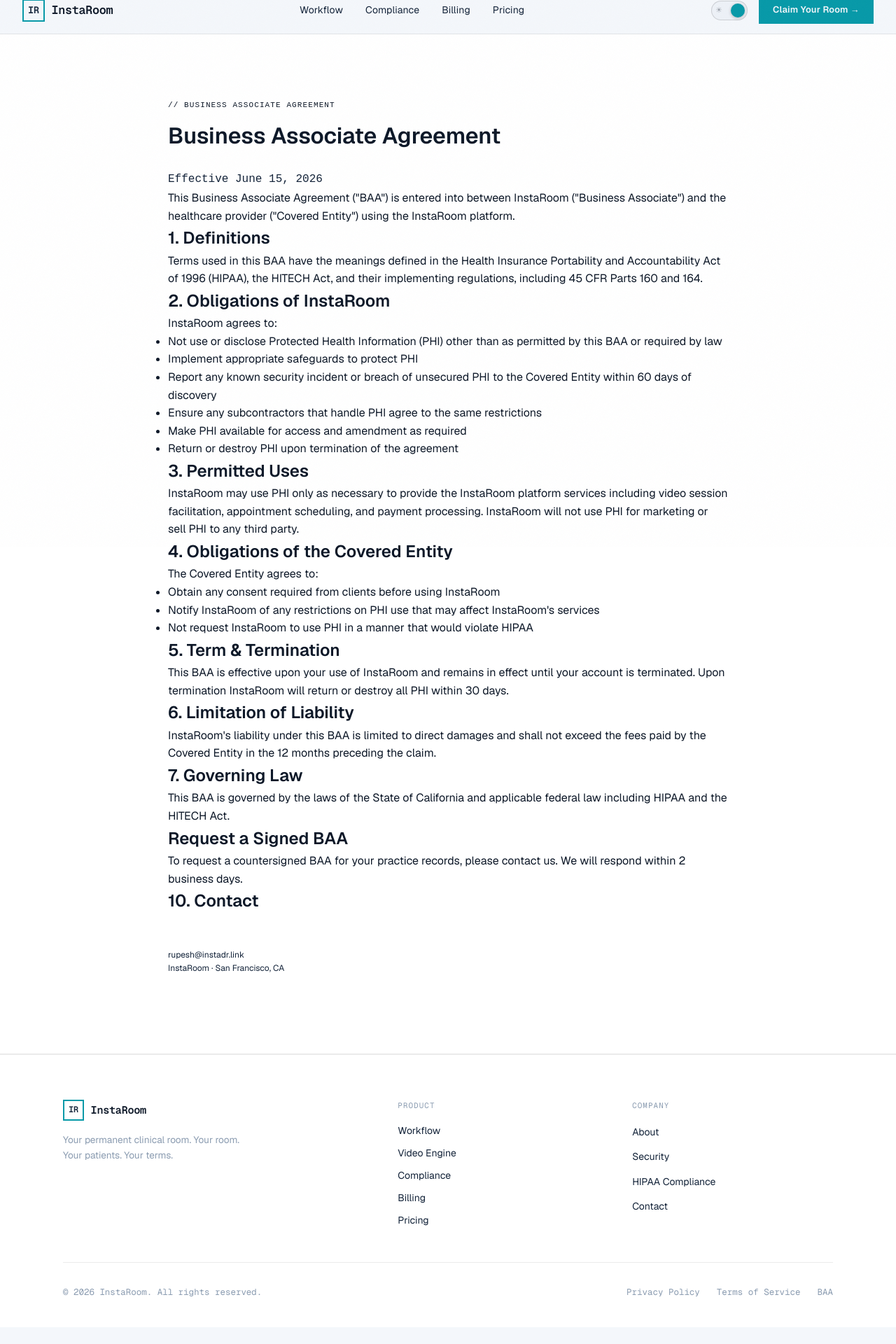
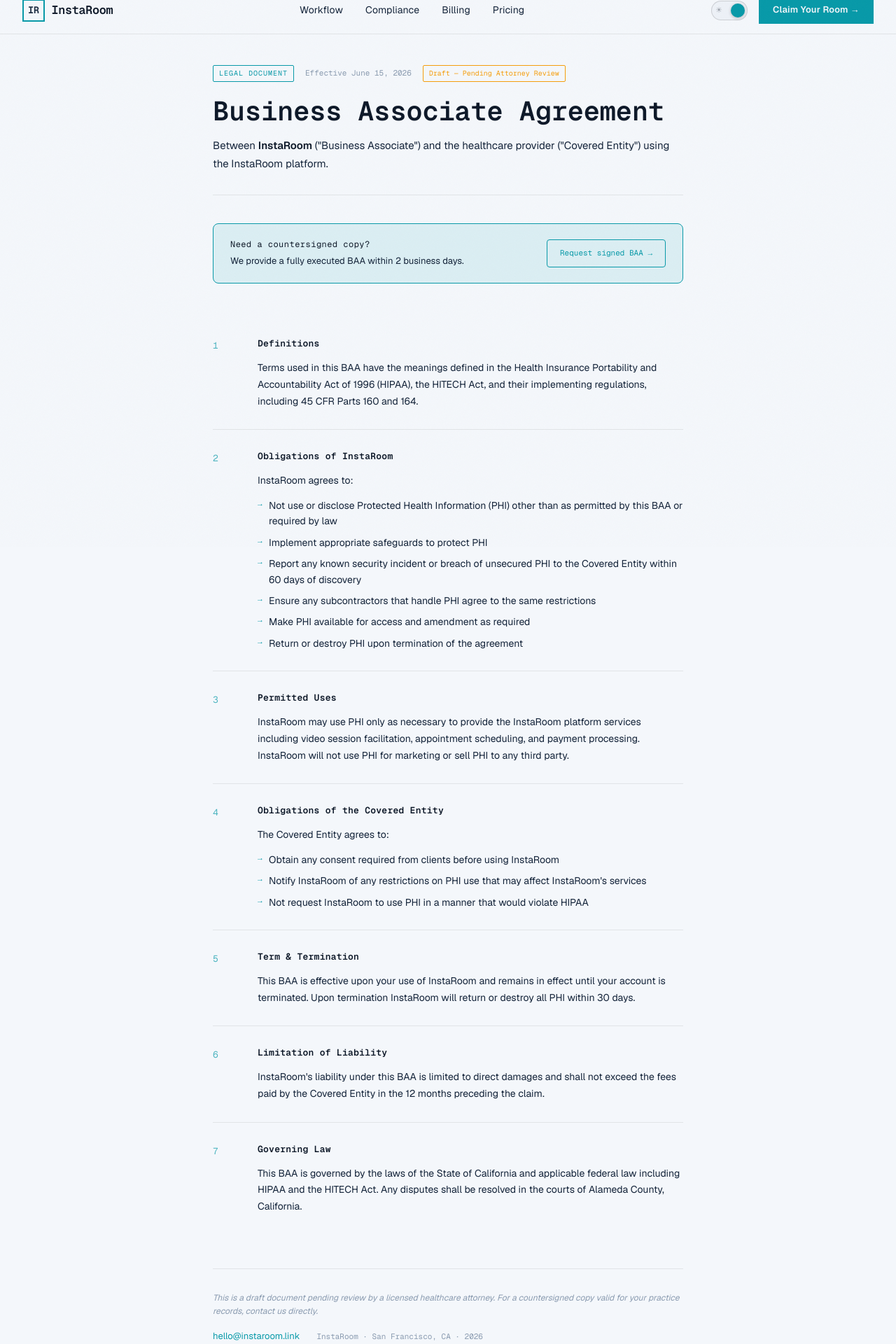
Before and after one commit to InstaDR-Lite/marketing, a Next.js app: page /baa in a window 1280 px wide. Shown: the part 19-1939 px from the top of the page at 70% size. Before the commit the page ends 1915 px from the top, so only its background shows below. Built offline with nearby package versions, Linux system fonts and the light colour scheme.

Commit message:
feat: BAA page redesign
- Legal document format with numbered sections
- Request signed BAA CTA at top
- Draft pending attorney review notice
- Arrow list bullets for obligations
- Clean typography optimized for reading
- Matches InstaRoom design tokens

```diff
--- /dev/null
+++ b/app/baa/BAA.module.scss
@@ -0,0 +1,221 @@
+.page {
+  max-width: 720px;
+  margin: 0 auto;
+  padding: 7rem 24px;
+}
+
+// Header
+.header {
+  margin-bottom: 40px;
+  padding-bottom: 32px;
+  border-bottom: 1px solid var(--color-border);
+}
+
+.docMeta {
+  display: flex;
+  align-items: center;
+  gap: 16px;
+  margin-bottom: 20px;
+  flex-wrap: wrap;
+}
+
+.docType {
+  font-family: var(--font-mono);
+  font-size: 10px;
+  text-transform: uppercase;
+  letter-spacing: 0.1em;
+  color: var(--color-teal);
+  padding: 3px 8px;
+  border: 1px solid var(--color-teal);
+  border-radius: 2px;
+}
+
+.docDate {
+  font-family: var(--font-mono);
+  font-size: 11px;
+  color: var(--color-text-muted);
+}
+
+.docStatus {
+  font-family: var(--font-mono);
+  font-size: 10px;
+  color: #f59e0b;
+  padding: 3px 8px;
+  border: 1px solid #f59e0b;
+  border-radius: 2px;
+}
+
+.headline {
+  font-family: var(--font-display);
+  font-size: clamp(1.75rem, 3vw, 2.5rem);
+  font-weight: 700;
+  color: var(--color-text-primary);
+  margin-bottom: 16px;
+  line-height: 1.1;
+}
+
+.parties {
+  font-size: 15px;
+  line-height: 1.7;
+  color: var(--color-text-secondary);
+
+  strong {
+    color: var(--color-text-primary);
+  }
+}
+
+// Request CTA
+.requestBox {
+  display: flex;
+  align-items: center;
+  justify-content: space-between;
+  gap: 24px;
+  padding: 20px 24px;
+  border: 1px solid var(--color-teal);
+  border-radius: 8px;
+  background: var(--color-teal-dim);
+  margin-bottom: 48px;
+
+  @media (max-width: 600px) {
+    flex-direction: column;
+    align-items: flex-start;
+  }
+}
+
+.requestTitle {
+  font-family: var(--font-mono);
+  font-size: 12px;
+  color: var(--color-text-primary);
+  letter-spacing: 0.04em;
+  margin-bottom: 4px;
+}
+
+.requestDesc {
+  font-size: 13px;
+  color: var(--color-text-secondary);
+}
+
+.requestBtn {
+  flex-shrink: 0;
+  padding: 10px 18px;
+  border: 1px solid var(--color-teal);
+  border-radius: 4px;
+  font-family: var(--font-mono);
+  font-size: 11px;
+  color: var(--color-teal);
+  white-space: nowrap;
+  text-decoration: none;
+  transition: background var(--transition);
+
+  &:hover {
+    background: var(--color-teal-dim);
+  }
+}
+
+// Sections
+.sections {
+  display: flex;
+  flex-direction: column;
+  gap: 0;
+}
+
+.section {
+  display: grid;
+  grid-template-columns: 40px 1fr;
+  gap: 24px;
+  padding: 28px 0;
+  border-bottom: 1px solid var(--color-border);
+
+  &:last-child {
+    border-bottom: none;
+  }
+}
+
+.sectionNum {
+  font-family: var(--font-mono);
+  font-size: 13px;
+  color: var(--color-teal);
+  padding-top: 3px;
+  opacity: 0.7;
+}
+
+.sectionBody {
+  display: flex;
+  flex-direction: column;
+  gap: 12px;
+}
+
+.sectionTitle {
+  font-family: var(--font-mono);
+  font-size: 13px;
+  color: var(--color-text-primary);
+  letter-spacing: 0.02em;
+  font-weight: 600;
+}
+
+.sectionBody p {
+  font-size: 14px;
+  line-height: 1.7;
+  color: var(--color-text-secondary);
+}
+
+.list {
+  list-style: none;
+  padding: 0;
+  margin: 0;
+  display: flex;
+  flex-direction: column;
+  gap: 8px;
+
+  li {
+    font-size: 14px;
+    line-height: 1.6;
+    color: var(--color-text-secondary);
+    padding-left: 16px;
+    position: relative;
+
+    &::before {
+      content: '→';
+      position: absolute;
+      left: 0;
+      color: var(--color-teal);
+      font-family: var(--font-mono);
+      font-size: 11px;
+    }
+  }
+}
+
+// Footer
+.docFooter {
+  margin-top: 48px;
+  padding-top: 32px;
+  border-top: 1px solid var(--color-border);
+  display: flex;
+  flex-direction: column;
+  gap: 16px;
+}
+
+.disclaimer {
+  font-size: 12px;
+  line-height: 1.6;
+  color: var(--color-text-muted);
+  font-style: italic;
+}
+
+.contact {
+  display: flex;
+  align-items: center;
+  gap: 24px;
+  font-size: 13px;
+
+  a {
+    color: var(--color-teal);
+    text-decoration: none;
+  }
+
+  span {
+    font-family: var(--font-mono);
+    font-size: 11px;
+    color: var(--color-text-muted);
+  }
+}
--- a/app/baa/page.tsx
+++ b/app/baa/page.tsx
@@ -1,93 +1,140 @@
-// app/about/page.tsx
-import Footer from "@/components/Footer";
-import Navbar from "@/components/Navbar";
-import Link from "next/link";
-import styles from "../page.module.scss";
-
-function BAA() {
-  return (
-    <main className={styles.section}>
-      <div className={styles.container}>
-        <p className={styles.label}>// business associate agreement</p>
-        <h1>Business Associate Agreement</h1>
-        <p className={styles.coming}>Effective June 15, 2026</p>
-
-        <p>This Business Associate Agreement ("BAA") is entered into between
-        InstaRoom ("Business Associate") and the healthcare provider
-        ("Covered Entity") using the InstaRoom platform.</p>
-
-        <h2>1. Definitions</h2>
-        <p>Terms used in this BAA have the meanings defined in the Health
-        Insurance Portability and Accountability Act of 1996 (HIPAA),
-        the HITECH Act, and their implementing regulations, including
-        45 CFR Parts 160 and 164.</p>
-
-        <h2>2. Obligations of InstaRoom</h2>
-        <p>InstaRoom agrees to:</p>
-        <ul>
-          <li>Not use or disclose Protected Health Information (PHI)
-          other than as permitted by this BAA or required by law</li>
-          <li>Implement appropriate safeguards to protect PHI</li>
-          <li>Report any known security incident or breach of unsecured
-          PHI to the Covered Entity within 60 days of discovery</li>
-          <li>Ensure any subcontractors that handle PHI agree to the
-          same restrictions</li>
-          <li>Make PHI available for access and amendment as required</li>
-          <li>Return or destroy PHI upon termination of the agreement</li>
-        </ul>
-
-        <h2>3. Permitted Uses</h2>
-        <p>InstaRoom may use PHI only as necessary to provide the
-        InstaRoom platform services including video session facilitation,
-        appointment scheduling, and payment processing.
-        InstaRoom will not use PHI for marketing or sell PHI to any third party.</p>
-
-        <h2>4. Obligations of the Covered Entity</h2>
-        <p>The Covered Entity agrees to:</p>
-        <ul>
-          <li>Obtain any consent required from clients before using InstaRoom</li>
-          <li>Notify InstaRoom of any restrictions on PHI use that
-          may affect InstaRoom&apos;s services</li>
-          <li>Not request InstaRoom to use PHI in a manner that would
-          violate HIPAA</li>
-        </ul>
-
-        <h2>5. Term & Termination</h2>
-        <p>This BAA is effective upon your use of InstaRoom and remains
-        in effect until your account is terminated. Upon termination
-        InstaRoom will return or destroy all PHI within 30 days.</p>
-
-        <h2>6. Limitation of Liability</h2>
-        <p>InstaRoom&apos;s liability under this BAA is limited to direct damages
-        and shall not exceed the fees paid by the Covered Entity in the
-        12 months preceding the claim.</p>
-
-        <h2>7. Governing Law</h2>
-        <p>This BAA is governed by the laws of the State of California
-        and applicable federal law including HIPAA and the HITECH Act.</p>
-
-        <h2>Request a Signed BAA</h2>
-        <p>To request a countersigned BAA for your practice records,
-        please contact us. We will respond within 2 business days.</p>
-
-        <h2>10. Contact</h2>
-        <p className={styles.contact}>
-          <a href="mailto:rupesh@instadr.link">rupesh@instadr.link</a><br/>
-          InstaRoom · San Francisco, CA
-        </p>
-      </div>
-    </main>
-  );
-}
+import Navbar from '@/components/Navbar';
+import Footer from '@/components/Footer';
+import styles from './BAA.module.scss';
 
 export default function BAAPage() {
   return (
-      <>
-        <Navbar />
-        <main>
-          <BAA/>
-       </main>
-        <Footer />
+    <>
+      <Navbar />
+      <div className={styles.page}>
+
+        {/* Header */}
+        <div className={styles.header}>
+          <div className={styles.docMeta}>
+            <span className={styles.docType}>Legal Document</span>
+            <span className={styles.docDate}>Effective June 15, 2026</span>
+            <span className={styles.docStatus}>Draft — Pending Attorney Review</span>
+          </div>
+          <h1 className={styles.headline}>Business Associate Agreement</h1>
+          <p className={styles.parties}>
+            Between <strong>InstaRoom</strong> ("Business Associate") and the
+            healthcare provider ("Covered Entity") using the InstaRoom platform.
+          </p>
+        </div>
+
+        {/* Request CTA */}
+        <div className={styles.requestBox}>
+          <div>
+            <div className={styles.requestTitle}>Need a countersigned copy?</div>
+            <p className={styles.requestDesc}>
+              We provide a fully executed BAA within 2 business days.
+            </p>
+          </div>
+          <a href="mailto:hello@instaroom.link?subject=BAA Request" className={styles.requestBtn}>
+            Request signed BAA →
+          </a>
+        </div>
+
+        {/* Sections */}
+        <div className={styles.sections}>
+
+          <div className={styles.section}>
+            <div className={styles.sectionNum}>1</div>
+            <div className={styles.sectionBody}>
+              <h2 className={styles.sectionTitle}>Definitions</h2>
+              <p>Terms used in this BAA have the meanings defined in the Health
+              Insurance Portability and Accountability Act of 1996 (HIPAA),
+              the HITECH Act, and their implementing regulations,
+              including 45 CFR Parts 160 and 164.</p>
+            </div>
+          </div>
+
+          <div className={styles.section}>
+            <div className={styles.sectionNum}>2</div>
+            <div className={styles.sectionBody}>
+              <h2 className={styles.sectionTitle}>Obligations of InstaRoom</h2>
+              <p>InstaRoom agrees to:</p>
+              <ul className={styles.list}>
+                <li>Not use or disclose Protected Health Information (PHI) other than as permitted by this BAA or required by law</li>
+                <li>Implement appropriate safeguards to protect PHI</li>
+                <li>Report any known security incident or breach of unsecured PHI to the Covered Entity within 60 days of discovery</li>
+                <li>Ensure any subcontractors that handle PHI agree to the same restrictions</li>
+                <li>Make PHI available for access and amendment as required</li>
+                <li>Return or destroy PHI upon termination of the agreement</li>
+              </ul>
+            </div>
+          </div>
+
+          <div className={styles.section}>
+            <div className={styles.sectionNum}>3</div>
+            <div className={styles.sectionBody}>
+              <h2 className={styles.sectionTitle}>Permitted Uses</h2>
+              <p>InstaRoom may use PHI only as necessary to provide the InstaRoom
+              platform services including video session facilitation, appointment
+              scheduling, and payment processing. InstaRoom will not use PHI
+              for marketing or sell PHI to any third party.</p>
+            </div>
+          </div>
+
+          <div className={styles.section}>
+            <div className={styles.sectionNum}>4</div>
+            <div className={styles.sectionBody}>
+              <h2 className={styles.sectionTitle}>Obligations of the Covered Entity</h2>
+              <p>The Covered Entity agrees to:</p>
+              <ul className={styles.list}>
+                <li>Obtain any consent required from clients before using InstaRoom</li>
+                <li>Notify InstaRoom of any restrictions on PHI use that may affect InstaRoom's services</li>
+                <li>Not request InstaRoom to use PHI in a manner that would violate HIPAA</li>
+              </ul>
+            </div>
+          </div>
+
+          <div className={styles.section}>
+            <div className={styles.sectionNum}>5</div>
+            <div className={styles.sectionBody}>
+              <h2 className={styles.sectionTitle}>Term & Termination</h2>
+              <p>This BAA is effective upon your use of InstaRoom and remains
+              in effect until your account is terminated. Upon termination
+              InstaRoom will return or destroy all PHI within 30 days.</p>
+            </div>
+          </div>
+
+          <div className={styles.section}>
+            <div className={styles.sectionNum}>6</div>
+            <div className={styles.sectionBody}>
+              <h2 className={styles.sectionTitle}>Limitation of Liability</h2>
+              <p>InstaRoom's liability under this BAA is limited to direct damages
+              and shall not exceed the fees paid by the Covered Entity in the
+              12 months preceding the claim.</p>
+            </div>
+          </div>
+
+          <div className={styles.section}>
+            <div className={styles.sectionNum}>7</div>
+            <div className={styles.sectionBody}>
+              <h2 className={styles.sectionTitle}>Governing Law</h2>
+              <p>This BAA is governed by the laws of the State of California
+              and applicable federal law including HIPAA and the HITECH Act.
+              Any disputes shall be resolved in the courts of Alameda County, California.</p>
+            </div>
+          </div>
+
+        </div>
+
+        {/* Footer */}
+        <div className={styles.docFooter}>
+          <div className={styles.disclaimer}>
+            This is a draft document pending review by a licensed healthcare attorney.
+            For a countersigned copy valid for your practice records, contact us directly.
+          </div>
+          <div className={styles.contact}>
+            <a href="mailto:hello@instaroom.link">hello@instaroom.link</a>
+            <span>InstaRoom · San Francisco, CA · 2026</span>
+          </div>
+        </div>
+
+      </div>
+      <Footer />
     </>
-  )
+  );
 }
```
